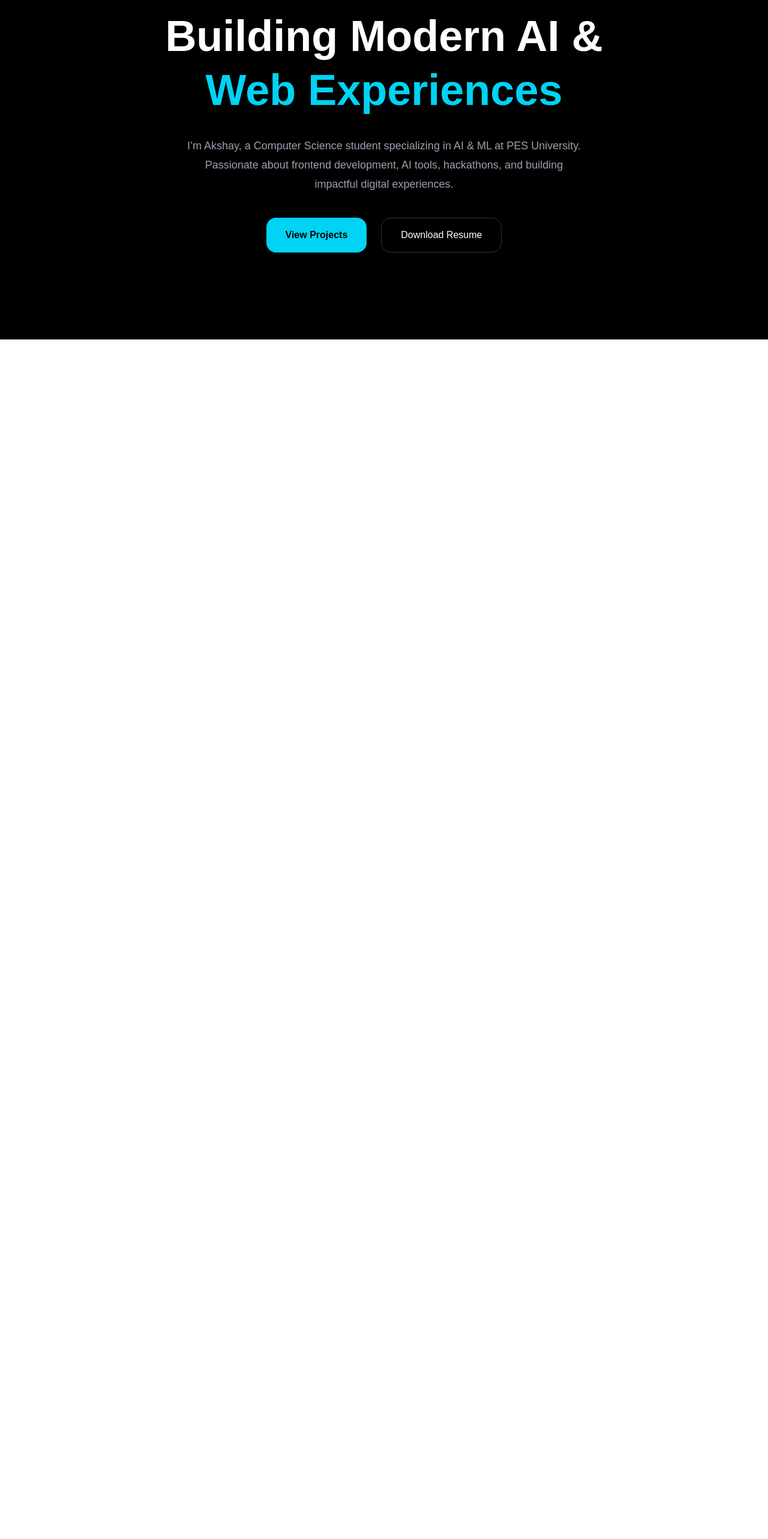
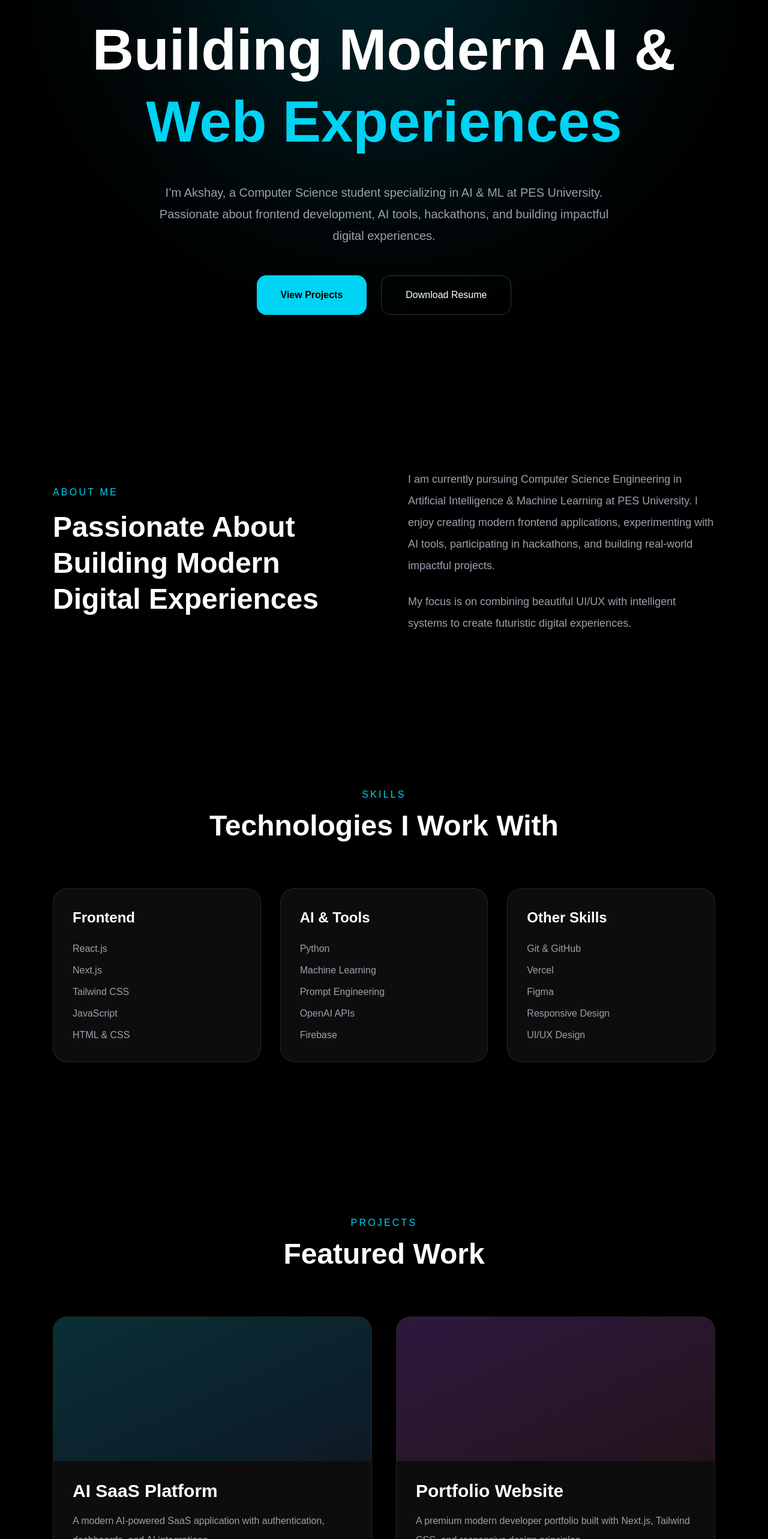
Before and after one commit to Akshayshetty742/portfolio, a Next.js app: page / in a window 1280 px wide. Shown: the part 234-2800 px from the top of the page at 60% size. Before the commit the page ends 800 px from the top, so only its background shows below. Built offline with nearby package versions, Linux system fonts and the light colour scheme.

Commit message:
Full portfolio UI

```diff
--- a/app/page.tsx
+++ b/app/page.tsx
@@ -1,47 +1,265 @@
 export default function Home() {
   return (
-    <main className="min-h-screen bg-black text-white">
+    <main className="min-h-screen bg-black text-white overflow-hidden relative">
+
+      {/* Background Glow */}
+      <div className="absolute top-[-200px] left-1/2 -translate-x-1/2 w-[700px] h-[700px] bg-cyan-500/20 blur-[150px] rounded-full"></div>
 
       {/* Navbar */}
-      <nav className="flex items-center justify-between px-8 py-6 border-b border-white/10">
-        <h1 className="text-2xl font-bold">Akshay</h1>
+      <nav className="flex items-center justify-between px-8 py-6 border-b border-white/10 relative z-10">
+        <h1 className="text-3xl font-bold tracking-wide">
+          Akshay
+        </h1>
 
-        <div className="flex gap-8 text-sm text-gray-300">
-          <a href="#">About</a>
-          <a href="#">Skills</a>
-          <a href="#">Projects</a>
-          <a href="#">Contact</a>
+        <div className="hidden md:flex gap-10 text-sm text-gray-300">
+          <a href="#about" className="hover:text-cyan-400 transition">
+            About
+          </a>
+
+          <a href="#skills" className="hover:text-cyan-400 transition">
+            Skills
+          </a>
+
+          <a href="#projects" className="hover:text-cyan-400 transition">
+            Projects
+          </a>
+
+          <a href="#contact" className="hover:text-cyan-400 transition">
+            Contact
+          </a>
         </div>
       </nav>
 
       {/* Hero Section */}
-      <section className="flex flex-col items-center justify-center text-center px-6 py-32">
+      <section className="relative z-10 flex flex-col items-center justify-center text-center px-6 py-32">
 
-        <p className="text-cyan-400 mb-4 tracking-widest">
+        <p className="text-cyan-400 tracking-[0.3em] mb-6 text-sm">
           AI • FRONTEND • CREATOR
         </p>
 
-        <h1 className="text-7xl font-bold leading-tight max-w-4xl">
+        <h1 className="text-6xl md:text-8xl font-bold leading-tight max-w-6xl">
           Building Modern AI &
-          <span className="text-cyan-400"> Web Experiences</span>
+          <br />
+          <span className="text-cyan-400">
+            Web Experiences
+          </span>
         </h1>
 
-        <p className="mt-8 text-gray-400 max-w-2xl text-lg leading-8">
+        <p className="mt-10 text-gray-400 max-w-3xl text-lg md:text-xl leading-9">
           I’m Akshay, a Computer Science student specializing in AI & ML at
           PES University. Passionate about frontend development, AI tools,
           hackathons, and building impactful digital experiences.
         </p>
 
-        <div className="mt-10 flex gap-6">
-          <button className="bg-cyan-400 text-black px-8 py-4 rounded-2xl font-semibold hover:scale-105 transition">
+        <div className="mt-12 flex flex-col md:flex-row gap-6">
+          <button className="bg-cyan-400 text-black px-10 py-5 rounded-2xl font-semibold hover:scale-105 hover:shadow-[0_0_40px_#22d3ee] transition duration-300">
             View Projects
           </button>
 
-          <button className="border border-white/20 px-8 py-4 rounded-2xl hover:bg-white hover:text-black transition">
+          <button className="border border-white/20 px-10 py-5 rounded-2xl hover:bg-white hover:text-black hover:scale-105 transition duration-300">
             Download Resume
           </button>
         </div>
       </section>
+
+      {/* About Section */}
+      <section
+        id="about"
+        className="relative z-10 max-w-6xl mx-auto px-6 py-32"
+      >
+        <div className="grid md:grid-cols-2 gap-20 items-center">
+
+          <div>
+            <p className="text-cyan-400 mb-4 tracking-[0.2em]">
+              ABOUT ME
+            </p>
+
+            <h2 className="text-5xl font-bold leading-tight">
+              Passionate About Building Modern Digital Experiences
+            </h2>
+          </div>
+
+          <div>
+            <p className="text-gray-400 text-lg leading-9">
+              I am currently pursuing Computer Science Engineering in
+              Artificial Intelligence & Machine Learning at PES University.
+              I enjoy creating modern frontend applications, experimenting
+              with AI tools, participating in hackathons, and building
+              real-world impactful projects.
+            </p>
+
+            <p className="text-gray-400 text-lg leading-9 mt-6">
+              My focus is on combining beautiful UI/UX with intelligent
+              systems to create futuristic digital experiences.
+            </p>
+          </div>
+        </div>
+      </section>
+
+      {/* Skills Section */}
+      <section
+        id="skills"
+        className="relative z-10 max-w-6xl mx-auto px-6 py-32"
+      >
+        <div className="text-center mb-20">
+          <p className="text-cyan-400 tracking-[0.2em] mb-4">
+            SKILLS
+          </p>
+
+          <h2 className="text-5xl font-bold">
+            Technologies I Work With
+          </h2>
+        </div>
+
+        <div className="grid md:grid-cols-3 gap-8">
+
+          <div className="bg-white/5 border border-white/10 p-8 rounded-3xl hover:border-cyan-400 transition">
+            <h3 className="text-2xl font-semibold mb-6">
+              Frontend
+            </h3>
+
+            <div className="space-y-3 text-gray-400">
+              <p>React.js</p>
+              <p>Next.js</p>
+              <p>Tailwind CSS</p>
+              <p>JavaScript</p>
+              <p>HTML & CSS</p>
+            </div>
+          </div>
+
+          <div className="bg-white/5 border border-white/10 p-8 rounded-3xl hover:border-cyan-400 transition">
+            <h3 className="text-2xl font-semibold mb-6">
+              AI & Tools
+            </h3>
+
+            <div className="space-y-3 text-gray-400">
+              <p>Python</p>
+              <p>Machine Learning</p>
+              <p>Prompt Engineering</p>
+              <p>OpenAI APIs</p>
+              <p>Firebase</p>
+            </div>
+          </div>
+
+          <div className="bg-white/5 border border-white/10 p-8 rounded-3xl hover:border-cyan-400 transition">
+            <h3 className="text-2xl font-semibold mb-6">
+              Other Skills
+            </h3>
+
+            <div className="space-y-3 text-gray-400">
+              <p>Git & GitHub</p>
+              <p>Vercel</p>
+              <p>Figma</p>
+              <p>Responsive Design</p>
+              <p>UI/UX Design</p>
+            </div>
+          </div>
+
+        </div>
+      </section>
+
+      {/* Projects Section */}
+      <section
+        id="projects"
+        className="relative z-10 max-w-6xl mx-auto px-6 py-32"
+      >
+        <div className="text-center mb-20">
+          <p className="text-cyan-400 tracking-[0.2em] mb-4">
+            PROJECTS
+          </p>
+
+          <h2 className="text-5xl font-bold">
+            Featured Work
+          </h2>
+        </div>
+
+        <div className="grid md:grid-cols-2 gap-10">
+
+          <div className="bg-white/5 border border-white/10 rounded-3xl overflow-hidden hover:border-cyan-400 transition">
+            <div className="h-60 bg-gradient-to-br from-cyan-500/20 to-blue-500/10"></div>
+
+            <div className="p-8">
+              <h3 className="text-3xl font-bold">
+                AI SaaS Platform
+              </h3>
+
+              <p className="text-gray-400 mt-4 leading-8">
+                A modern AI-powered SaaS application with authentication,
+                dashboards, and AI integrations.
+              </p>
+
+              <button className="mt-6 text-cyan-400">
+                View Project →
+              </button>
+            </div>
+          </div>
+
+          <div className="bg-white/5 border border-white/10 rounded-3xl overflow-hidden hover:border-cyan-400 transition">
+            <div className="h-60 bg-gradient-to-br from-purple-500/20 to-pink-500/10"></div>
+
+            <div className="p-8">
+              <h3 className="text-3xl font-bold">
+                Portfolio Website
+              </h3>
+
+              <p className="text-gray-400 mt-4 leading-8">
+                A premium modern developer portfolio built with Next.js,
+                Tailwind CSS, and responsive design principles.
+              </p>
+
+              <button className="mt-6 text-cyan-400">
+                View Project →
+              </button>
+            </div>
+          </div>
+
+        </div>
+      </section>
+
+      {/* Contact Section */}
+      <section
+        id="contact"
+        className="relative z-10 max-w-4xl mx-auto px-6 py-32 text-center"
+      >
+        <p className="text-cyan-400 tracking-[0.2em] mb-4">
+          CONTACT
+        </p>
+
+        <h2 className="text-5xl font-bold mb-8">
+          Let’s Build Something Amazing
+        </h2>
+
+        <p className="text-gray-400 text-lg leading-9">
+          Interested in collaborations, internships, or exciting projects?
+          Let’s connect and create impactful experiences together.
+        </p>
+
+        <div className="mt-12 flex justify-center gap-6 flex-wrap">
+          <a
+            href="mailto:shettyakshay742@gmail.com"
+            className="bg-cyan-400 text-black px-8 py-4 rounded-2xl font-semibold hover:scale-105 transition"
+          >
+            Email Me
+          </a>
+
+          <a
+            href="https://github.com/Akshayshetty742"
+            target="_blank"
+            className="border border-white/20 px-8 py-4 rounded-2xl hover:bg-white hover:text-black transition"
+          >
+            GitHub
+          </a>
+
+          <a
+            href="https://www.linkedin.com/in/akshay-shetty-618b63269"
+            target="_blank"
+            className="border border-white/20 px-8 py-4 rounded-2xl hover:bg-white hover:text-black transition"
+          >
+            LinkedIn
+          </a>
+        </div>
+      </section>
+
     </main>
   );
 }
```
